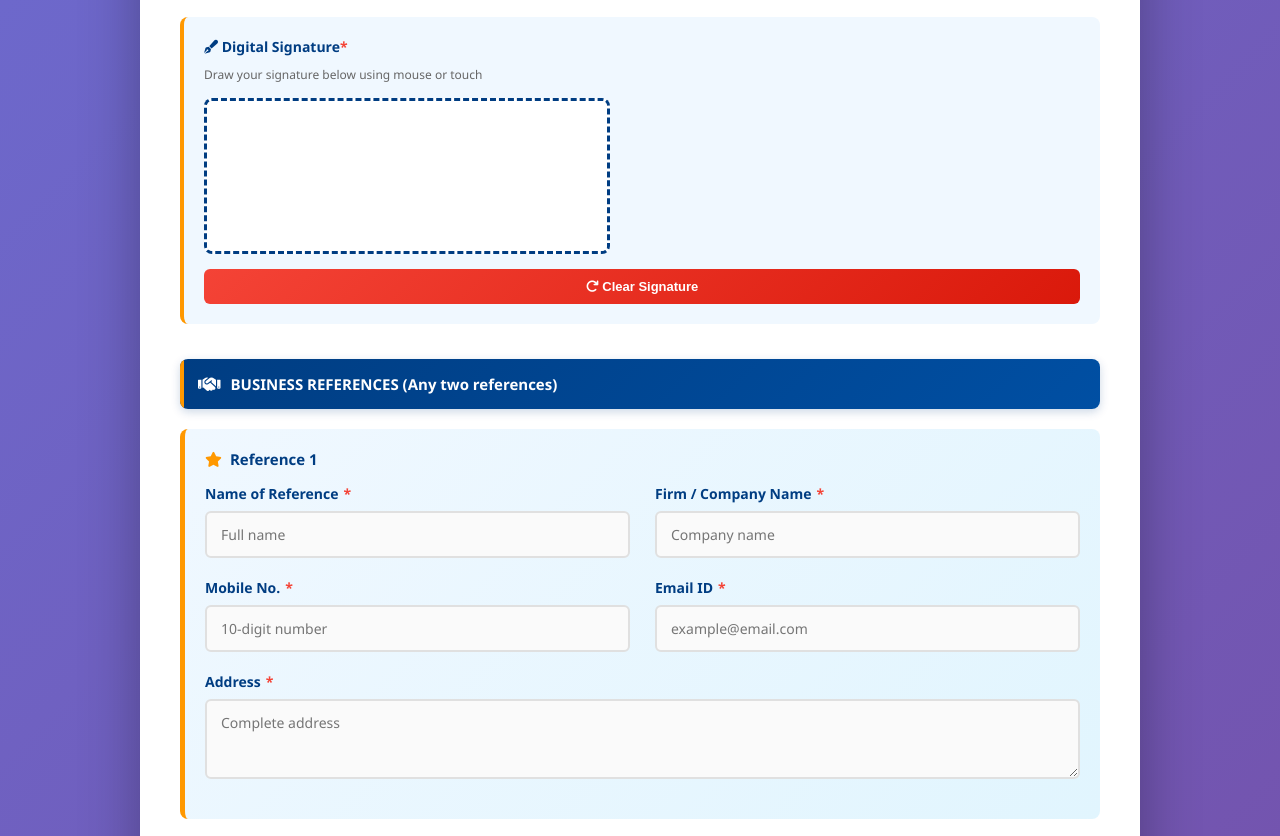
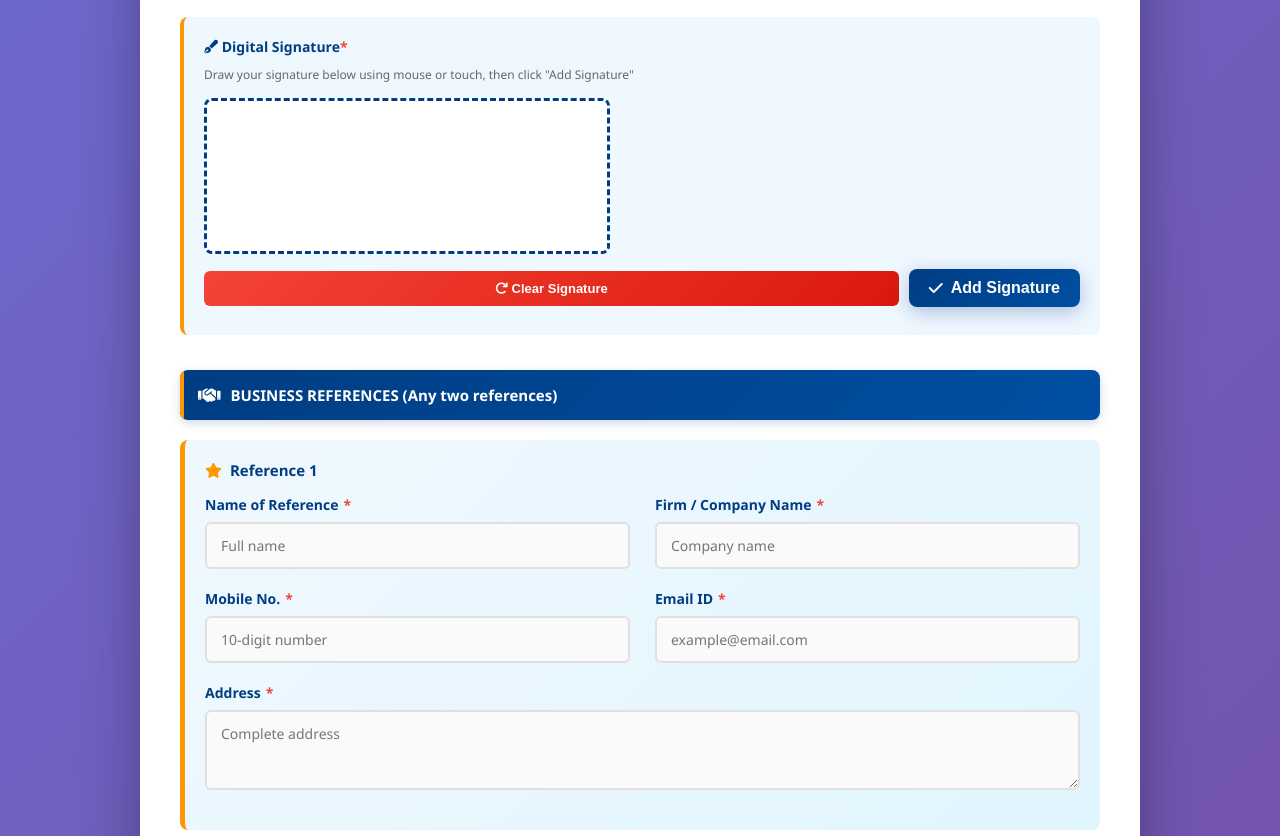
Before and after one commit to texsahajanand-cmd/surat-kyc-form, a plain HTML site: page index.html in a window 1280 px wide. Shown: the part 2334-3170 px from the top of the page. Drawn offline with Linux system fonts and the light colour scheme.

Commit message:
Update index.html

```diff
--- a/index.html
+++ b/index.html
@@ -766,17 +766,22 @@
 
                     <div class="signature-container">
                         <div class="upload-label required"><i class="fas fa-pen-fancy"></i> Digital Signature</div>
-                        <p style="font-size: 12px; color: #666; margin-bottom: 8px;">Draw your signature below using mouse or touch</p>
+                        <p style="font-size: 12px; color: #666; margin-bottom: 8px;">Draw your signature below using mouse or touch, then click "Add Signature"</p>
                         <canvas id="signaturePad" class="signature-pad" width="400" height="150"></canvas>
-                        <div class="signature-buttons">
+                        <div class="signature-buttons" style="display: flex; gap: 10px; align-items: center;">
                             <button type="button" class="clear-btn" onclick="clearSignature()">
                                 <i class="fas fa-redo"></i> Clear Signature
                             </button>
+                            <button type="button" class="submit-btn" id="addSignatureBtn" style="min-width: auto; padding: 10px 20px;" onclick="confirmSignature()">
+                                <i class="fas fa-check"></i> Add Signature
+                            </button>
                         </div>
+                        <div id="signatureStatus" style="margin-top: 8px; font-size: 13px; font-weight: 600;"></div>
                     </div>
                 </div>
 
                 <!-- 5. REFERENCES -->
+
                 <div class="section">
                     <div class="section-title">
                         <i class="fas fa-handshake"></i> BUSINESS REFERENCES (Any two references)
@@ -985,6 +990,23 @@
             ctx.fillStyle = 'white';
             ctx.fillRect(0, 0, canvas.width, canvas.height);
             hasSignature = false;
+            const statusEl = document.getElementById('signatureStatus');
+            if (statusEl) statusEl.innerHTML = '';
+        }
+
+        // "Add Signature" button - confirms the drawn signature
+        function confirmSignature() {
+            const statusEl = document.getElementById('signatureStatus');
+
+            if (!hasSignature) {
+                statusEl.innerHTML = '<i class="fas fa-exclamation-circle" style="color:#f44336;"></i> Please draw your signature first before clicking Add.';
+                statusEl.style.color = '#f44336';
+                return;
+            }
+
+            statusEl.innerHTML = '<i class="fas fa-check-circle" style="color:#4caf50;"></i> Signature added!';
+            statusEl.style.color = '#4caf50';
+            document.getElementById('errorMsg').style.display = 'none';
         }
 
         // File upload handling
```
